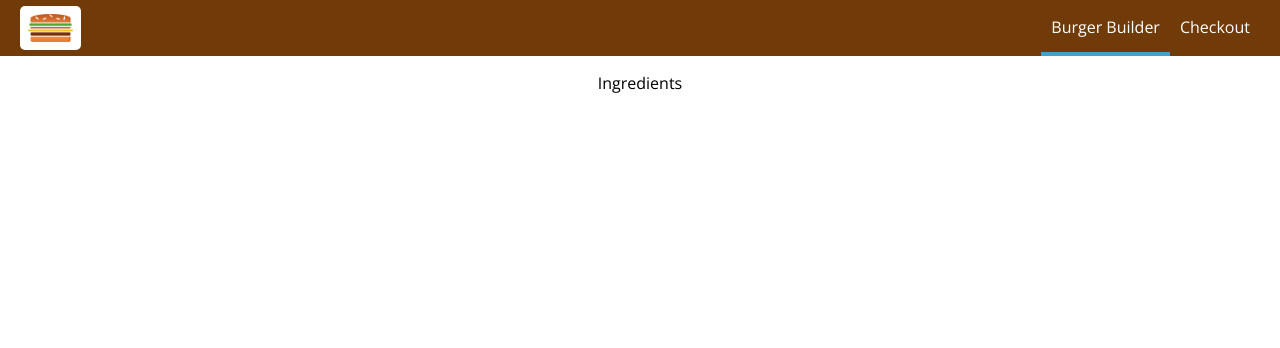
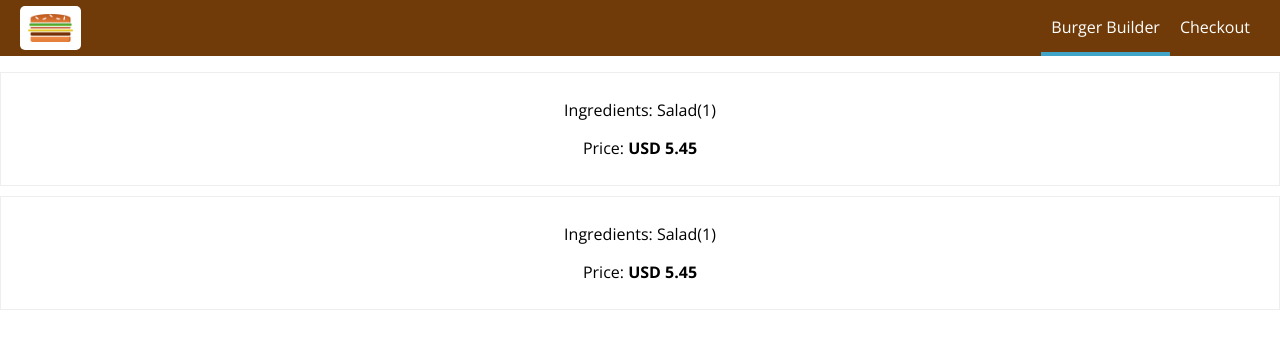
Before and after one commit to HubertSpringer/GameBlade, a React (Create React App) app in the folder Frontend/: page /Orders in a window 1280 px wide. Before the commit this address led to /Burger/Builder. Shown: the top 348 px of the page. Built offline with nearby package versions, Linux system fonts and the light colour scheme; no server answers.

Commit message:
dumy orders view

```diff
--- a/Frontend/src/App.js
+++ b/Frontend/src/App.js
@@ -3,6 +3,7 @@ import Layout from './hoc/Layout/Layout';
 import BurgerBuilder from './containers/BurgerBuilder/BurgerBuilder';
 import Checkout from './containers/Checkout/Checkout';
 import { Redirect, Route, Switch } from 'react-router-dom';
+import Orders from './containers/Orders/Orders';
 
 function App() {
   return (
@@ -11,6 +12,7 @@ function App() {
         <Switch>
           <Route path="/Burger/Builder" component={BurgerBuilder} />
           <Route path="/Burger/Checkout" component={Checkout} />
+          <Route path="/Orders" component={Orders} />
           <Redirect from="/" to="/Burger/Builder" />
         </Switch>
       </Layout>
--- /dev/null
+++ b/Frontend/src/components/Order/Order.js
@@ -0,0 +1,11 @@
+import React from 'react';
+import classes from './Order.module.css';
+
+const order = (props) => (
+	<div className={classes.Order}>
+		<p>Ingredients: Salad(1)</p>
+		<p>Price: <strong>USD 5.45</strong></p>
+	</div>
+);
+
+export default order;
--- /dev/null
+++ b/Frontend/src/components/Order/Order.module.css
@@ -0,0 +1,8 @@
+.Order {
+	width: 100%;
+	border: 1px solid #eee;
+	box-shadow: 0 px 3pd #ccc;
+	padding: 10px;
+	margin: 10px auto;
+	box-sizing: border-box;
+}
--- /dev/null
+++ b/Frontend/src/containers/Orders/Orders.js
@@ -0,0 +1,16 @@
+import React, { Component } from 'react';
+import Order from '../../components/Order/Order';
+import Auxiliary from '../../hoc/Auxiliary/Auxiliary';
+
+class Orders extends Component {
+	render (){
+		return (
+			<Auxiliary>
+				<Order></Order>
+				<Order></Order>
+			</Auxiliary>
+		);
+	}
+}
+
+export default Orders;
```
